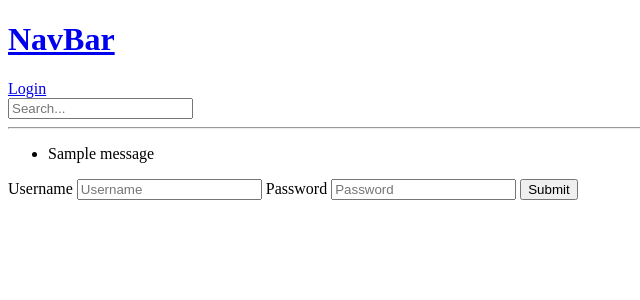
After one commit to m-sahal1/SonnetSociety, a Django app: template base/templates/base/login_register.html in a window 1280 px wide. The commit adds this page. Shown: the top 300 px of the page, without its empty margins (0-640 px from the left). Run offline with Django 4.2, Linux system fonts and the light colour scheme; the template is opened without the code that fills it, so the values that code supplies are empty; one stand-in notice (Sample message) is shown.

Commit message:
Added login/logout functionality

```diff
--- a/base/templates/base/home.html
+++ b/base/templates/base/home.html
@@ -1,4 +1,5 @@
-{% extends 'main.html' %} {% block content %}
+{% extends 'main.html' %}
+{% block content %}
 <h1>Home Template</h1>
 <style>
   .home-container {
--- /dev/null
+++ b/base/templates/base/login_register.html
@@ -0,0 +1,17 @@
+{% extends 'main.html' %}
+
+{% block content %}
+<div>
+    <form method="POST" action="">
+        {% csrf_token %}
+        <label>Username</label>
+        <input type="text" name="username" placeholder="Username"/>
+
+        <label>Password</label>
+        <input type="password" name="password" placeholder="Password"/>
+
+        <input type="Submit" name="login">
+
+    </form>
+</div>
+{% endblock content %}
--- a/base/urls.py
+++ b/base/urls.py
@@ -2,6 +2,8 @@ from django.urls import path
 from . import views
 urlpatterns = [
     path('', views.home, name="home"),
+    path('login/', views.loginPage, name="login"),
+    path('logout/', views.logoutPage, name="logout"),
     path('room/<str:pk>/', views.room, name="room"),
     path('create-room/', views.createRoom, name='create-room'),
     path('update-room/<str:pk>/', views.updateRoom, name='update-room'),
--- a/templates/main.html
+++ b/templates/main.html
@@ -1,13 +1,22 @@
 <!DOCTYPE html>
 <html>
+
 <head>
     <meta charset="UTF-8" />
     <title>title</title>
 </head>
+
 <body>
-    {% include 'navbar.html'  %}
+    {% include 'navbar.html' %}
+    {% if messages %}
+        <ul class="messages">
+            {% for message in messages %}
+                <li>{{message}}</li>
+            {% endfor %}
+        </ul>
+    {% endif %}
     {% block content %}
+    {% endblock %}
+</body>
 
-    {% endblock  %}
-</body>
 </html>
--- a/templates/navbar.html
+++ b/templates/navbar.html
@@ -1,6 +1,12 @@
 <a href="/">
-<h1>NavBAr</h1>
+<h1>NavBar</h1>
 </a>
+
+{% if request.user.is_authenticated %}
+    <a href="{% url 'logout' %}">Logout</a>
+{% else %}
+    <a href="{% url 'login' %}">Login</a>
+{% endif %}
 <form method="GET" action="{% url 'home' %}">
     <input type="text" name="q" placeholder="Search..."/>
 </form>
```
Also changed, not shown: base/views.py (+29 -2 lines), db.sqlite3.
